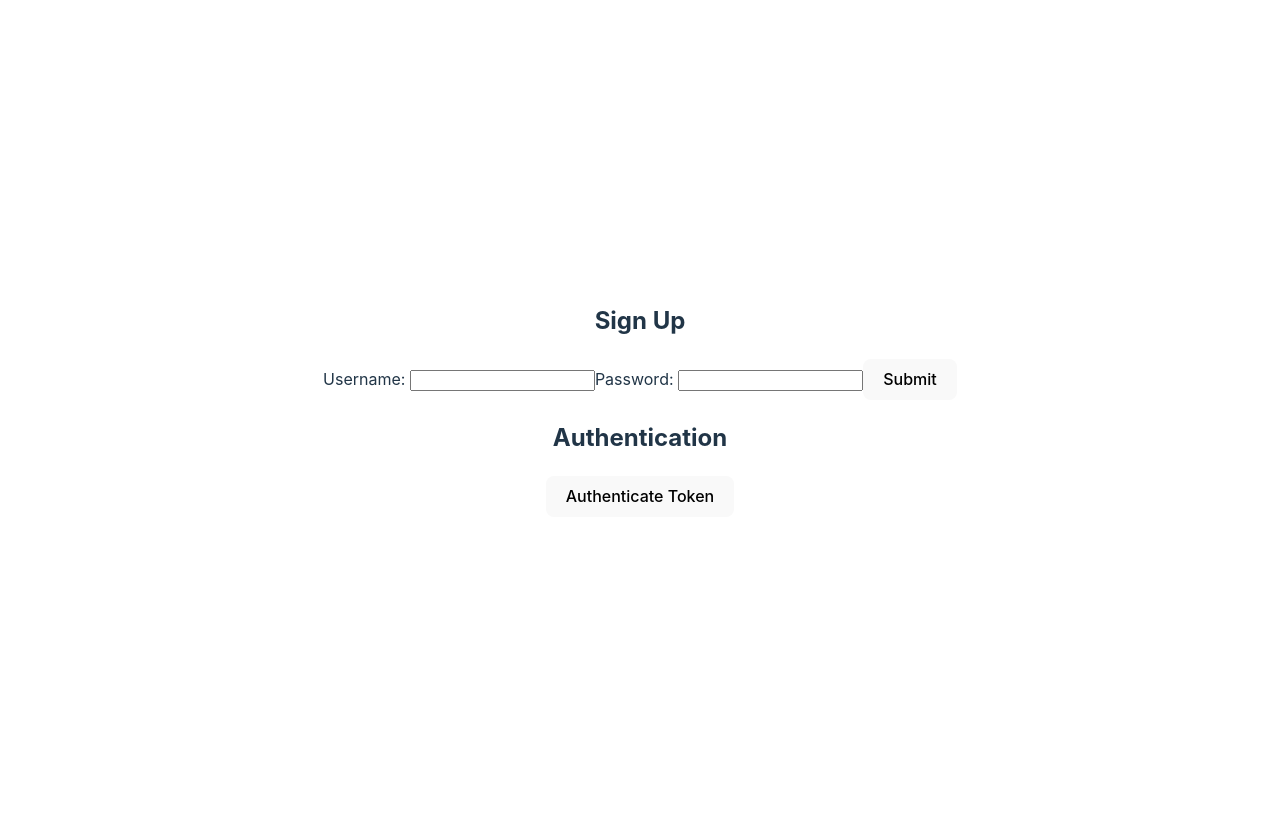
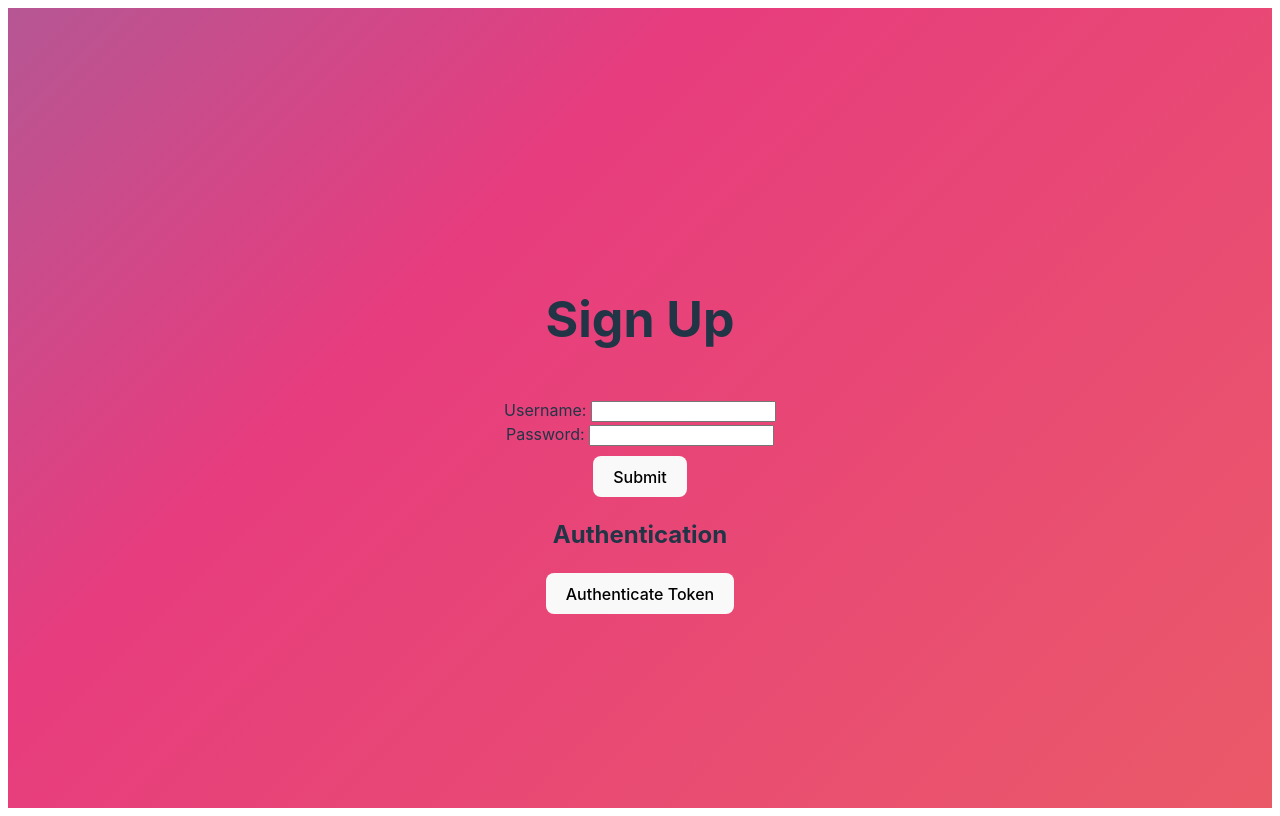
Before and after one commit to carlosalviranatal/ReactForm, a React (Vite) app: page / in a window 1280 px wide. Built offline with nearby package versions, Linux system fonts and the light colour scheme.

Commit message:
Added CSS and updated HTML&JS

```diff
--- a/src/App.css
+++ b/src/App.css
@@ -4,3 +4,19 @@
   padding: 2rem;
   text-align: center;
 }
+
+.container h2 {
+  font-size: 50px;
+  padding-top: 200px ;
+}
+
+.container form {
+  display: flex;
+  justify-content: center;
+  flex-direction: column;
+}
+
+.container button {
+  align-self: center;
+  margin-top: 10px;
+}
--- a/src/components/Authenticate.jsx
+++ b/src/components/Authenticate.jsx
@@ -27,12 +27,12 @@ export default function Authenticate({ token }) {
     }
 
     return(
-        <>
+        <div className="container2">
         <h2>Authentication</h2>
         {successMessage && <p>{successMessage}</p>}
         {error && <p>{error}</p>}
         {usernameDisplay && <p>Your username is: <b>{usernameDisplay}</b></p>}
         <button onClick={handleClick}>Authenticate Token</button>
-        </>
+        </div>
     )
 }
--- a/src/components/SingUpForm.jsx
+++ b/src/components/SingUpForm.jsx
@@ -3,6 +3,7 @@ import { useState } from 'react'
 export default function SignUpForm({ setToken }) {
   const [username, setUsername] = useState('')
   const [password, setPassword] = useState('')
+  const [signUpMessage, setSignUpMessage] = useState(null)
   const [error, setError] = useState(null)
 
   async function handleSubmit(e) {
@@ -15,6 +16,10 @@ export default function SignUpForm({ setToken }) {
 
   if (password.length < 6) {
       alert("Password must be greater or equal to 6 characters.")
+  }
+
+  if (username.length < 4) {
+    alert("Username must be greater or equal to 4 characters.")
   }
 
     try {
@@ -30,6 +35,7 @@ export default function SignUpForm({ setToken }) {
       )
       const result = await response.json()
       setToken(result.token)
+      setSignUpMessage(result.message)
       console.log(result)
     } catch (error) {
       console.error(error)
@@ -37,7 +43,7 @@ export default function SignUpForm({ setToken }) {
   }
 
   return (
-    <>
+    <div className='container'>
       <h2>Sign Up</h2>
       {error && <p>{error}</p>}
       <form onSubmit={handleSubmit}>
@@ -51,12 +57,14 @@ export default function SignUpForm({ setToken }) {
         <label>
           Password: {''}{' '}
           <input
+            type="password"
             value={password}
             onChange={(e) => setPassword(e.target.value)}
           />
         </label>
         <button>Submit</button>
       </form>
-    </>
+     {signUpMessage && <p>{signUpMessage}</p>}
+    </div>
   )
 }
--- a/src/index.css
+++ b/src/index.css
@@ -24,11 +24,22 @@ a:hover {
 }
 
 body {
-  margin: 0;
-  display: flex;
-  place-items: center;
-  min-width: 320px;
-  min-height: 100vh;
+	background: linear-gradient(-45deg, #ee7752, #e73c7e, #23a6d5, #23d5ab);
+	background-size: 400% 400%;
+	animation: gradient 15s ease infinite;
+	height: 100vh;
+}
+
+@keyframes gradient {
+	0% {
+		background-position: 0% 50%;
+	}
+	50% {
+		background-position: 100% 50%;
+	}
+	100% {
+		background-position: 0% 50%;
+	}
 }
 
 h1 {
```
